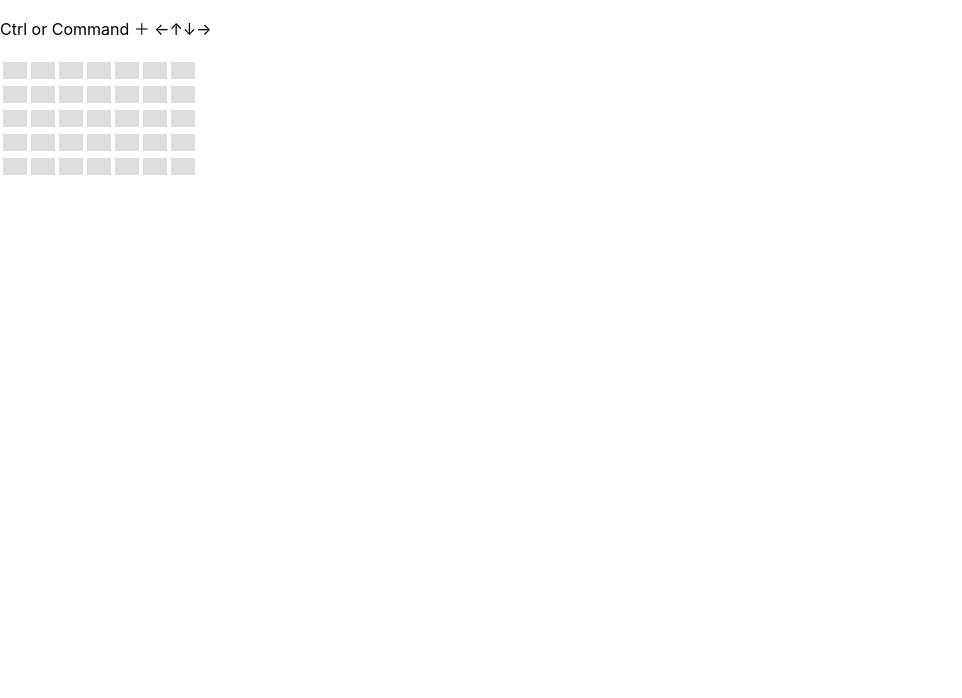
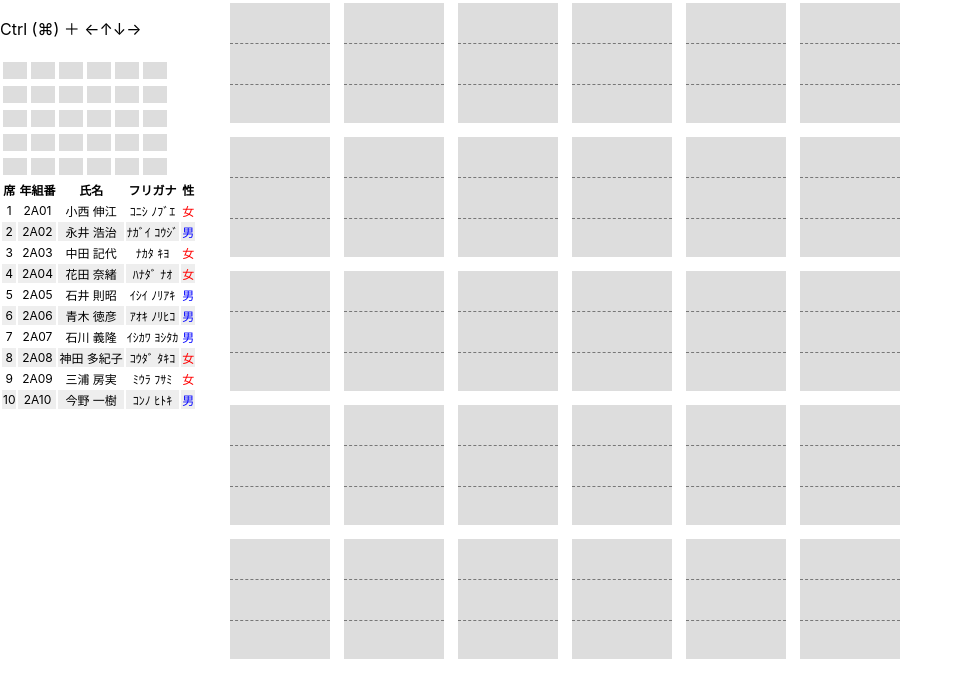
Before and after one commit to hf-since2021/seats_app, a React (Create React App) app in the folder sheets-web/: page / in a window 1280 px wide. Shown: the top 698 px of the page, without its empty margins (0-962 px from the left). Built offline with nearby package versions, Linux system fonts and the light colour scheme.

Commit message:
座席の配置機能(大枠)実装

```diff
--- a/sheets-web/src/App.js
+++ b/sheets-web/src/App.js
@@ -1,12 +1,42 @@
 import React, { useState } from "react";
+import SheetTable from "./components/SheetTable"
 
 const App = () => {
-  const tableSize = [5,7];
+  const tableSize = [5,6];
   const rowIndex    = [...Array(tableSize[0]).keys()];
   const columnIndex = [...Array(tableSize[1]).keys()];
-  const sheets0 = rowIndex.map(()=>columnIndex.map(()=>{}));
-  const [sheets, setSheets] = useState(sheets0);
-  // console.log(sheets[1][2])
+  const sheet0 = rowIndex.map(()=>columnIndex.map(()=>{}));
+  const [sheet, setSheet] = useState(sheet0);
+
+  const studentList = [
+    {id:1, gcn:"2A01", name:"小西 伸江", kana:"ｺﾆｼ ﾉﾌﾞｴ", sex:"女"},
+    {id:2, gcn:"2A02", name:"永井 浩治", kana:"ﾅｶﾞｲ ｺｳｼﾞ", sex:"男"},
+    {id:3, gcn:"2A03", name:"中田 記代", kana:"ﾅｶﾀ ｷﾖ", sex:"女"},
+    {id:4, gcn:"2A04", name:"花田 奈緒", kana:"ﾊﾅﾀﾞ ﾅｵ", sex:"女"},
+    {id:5, gcn:"2A05", name:"石井 則昭", kana:"ｲｼｲ ﾉﾘｱｷ", sex:"男"},
+    {id:6, gcn:"2A06", name:"青木 徳彦", kana:"ｱｵｷ ﾉﾘﾋｺ", sex:"男"},
+    {id:7, gcn:"2A07", name:"石川 義隆", kana:"ｲｼｶﾜ ﾖｼﾀｶ", sex:"男"},
+    {id:8, gcn:"2A08", name:"神田 多紀子", kana:"ｺｳﾀﾞ ﾀｷｺ", sex:"女"},
+    {id:9, gcn:"2A09", name:"三浦 房実", kana:"ﾐｳﾗ ﾌｻﾐ", sex:"女"},
+    {id:10, gcn:"2A10", name:"今野 一樹", kana:"ｺﾝﾉ ﾋﾄｷ", sex:"男"}
+  ];
+
+  const searchValue = (arr, searchObj) => {
+    const values = arr.map(x => x[Object.keys(searchObj)[0]]);
+    return values.indexOf(Object.values(searchObj)[0]);
+  };
+
+  const studentArrangement0 = rowIndex.map((r)=>columnIndex.map((c)=>{
+    const index = searchValue(studentList, {id: sheet0[r][c]});
+    if(index > -1){
+      return {gcn: studentList[index].gcn, name: studentList[index].name, kana: studentList[index].kana}
+    }else{
+      return {gcn: "　", name: "　", kana: "　"}
+    }
+  }));
+
+  const [studentArrangement, setStudentArrangement] = useState(studentArrangement0);
+
   const selectText = (e)=>{e.target.select()};
   const moveFocus = (e) => {
     const cellId = e.target.id.split("-").map(Number);
@@ -17,7 +47,6 @@ const App = () => {
             e.preventDefault();
             cellId[0] --;
             document.getElementById(cellId.join("-")).focus();
-            document.getElementById(cellId.join("-")).select();
           };
           break;
         case "ArrowLeft":
@@ -46,25 +75,73 @@ const App = () => {
   };
   const changeValue = (e) => {
     const cellId = e.target.id.split("-").map(Number);
-    sheets0[cellId[0]][cellId[1]] = Number(e.target.value);
-    setSheets(sheets0);
-    console.log(sheets)
+    const newSheet = [...sheet];
+    newSheet[cellId[0]][cellId[1]] = Number(e.target.value);
+    setSheet(newSheet);
+
+    const index = searchValue(studentList, {id: Number(e.target.value)});
+    const newStudentArrangement = [...studentArrangement];
+    if(index > -1){
+      newStudentArrangement[cellId[0]][cellId[1]] = {gcn: studentList[index].gcn, name: studentList[index].name, kana: studentList[index].kana}
+    }else{
+      newStudentArrangement[cellId[0]][cellId[1]] = {gcn: "　", name: "　", kana: "　"}
+    }
+    setStudentArrangement(newStudentArrangement);
+    console.log(studentArrangement);
   };
+
+  // props: rowIndex, columnIndex, selectText, moveFocus, sheet, changeValue
   return (
-    <table className="sheet-table">
+    <>
+      <div style={{display: "table"}}>
+        <div style={{display: "table-cell", "padding-right": "30px", "vertical-align": "top"}}>
+          <SheetTable
+            rowIndex={rowIndex}
+            columnIndex={columnIndex}
+            selectText={selectText}
+            moveFocus={moveFocus}
+            sheet={sheet}
+            changeValue={changeValue}
+          />
+          <table className="student-list">
+            <thead>
+              <tr>
+                <th>席</th>
+                <th>年組番</th>
+                <th>氏名</th>
+                <th>フリガナ</th>
+                <th>性</th>
+              </tr>
+            </thead>
             <tbody>
-        {rowIndex.map((r,i)=>{
+              {studentList.map((student,key)=>{
                 return(
-            <tr key={i}>
-              {columnIndex.map((c,j)=>{
+                  <tr key={key}>
+                    <td>{student.id}</td>
+                    <td>{student.gcn}</td>
+                    <td>{student.name}</td>
+                    <td>{student.kana}</td>
+                    <td style={student.sex=="女" ? {color: "red"} : {color: "blue"}}>{student.sex}</td>
+                  </tr>
+                )
+              })}
+            </tbody>
+          </table>
+        </div>
+        <div style={{display: "table-cell", "vertical-align": "top"}}>
+          <table>
+            <tbody>
+              {rowIndex.map((r,rowKey)=>{
                 return(
-                  <td key={j}>
-                    <input id={`${r}-${c}`}
-                           onFocus={selectText}
-                           onKeyDown={moveFocus}
-                           defaultValue={sheets[r][c]}
-                           onChange={changeValue}>
-                    </input>
+                  <tr key={rowKey}>
+                    {columnIndex.map((c,colKey)=>{
+                      return(
+                        <td key={colKey}>
+                          <div className="arrangement-card">
+                            <p className="gcn" >{studentArrangement[r][c].gcn}</p>
+                            <p className="name">{studentArrangement[r][c].name}</p>
+                            <p className="kana">{studentArrangement[r][c].kana}</p>
+                          </div>
                         </td>
                       )
                     })}
@@ -73,7 +150,10 @@ const App = () => {
               })}
             </tbody>
           </table>
+        </div>
+      </div>
+    </>
   );
 }
-// if(e.nativeEvent.key=="ArrowDown"){console.log("↓")}
+
 export default App;
--- /dev/null
+++ b/sheets-web/src/components/SheetTable.js
@@ -0,0 +1,31 @@
+const SheetTable = (props) => {
+  // props: rowIndex, columnIndex, selectText, moveFocus, sheet, changeValue
+  return (
+    <>
+      <p>Ctrl (⌘) ＋ ←↑↓→</p>
+      <table className="sheet-table">
+        <tbody>
+          {props.rowIndex.map((r,rowKey)=>{
+            return(
+              <tr key={rowKey}>
+                {props.columnIndex.map((c,colKey)=>{
+                  return(
+                    <td key={colKey}>
+                      <input id={`${r}-${c}`}
+                            onFocus={props.selectText}
+                            onKeyDown={props.moveFocus}
+                            defaultValue={props.sheet[r][c]}
+                            onChange={props.changeValue} />
+                    </td>
+                  )
+                })}
+              </tr>
+            )
+          })}
+        </tbody>
+      </table>
+    </>
+  );
+}
+
+export default SheetTable;
--- a/sheets-web/src/index.css
+++ b/sheets-web/src/index.css
@@ -21,10 +21,49 @@ code {
   background-color: #DDDDDD;
   width: 20px;
   border: 0;
-  ime-mode: disabled;
 }
 
 .sheet-table input:focus {
   background-color: #BBBBBB;
   outline: 0;
 }
+
+.student-list th {
+  font-size: 12px;
+}
+
+.student-list td {
+  font-size: 12px;
+  text-align: center;
+  background: #eee;
+}
+
+.student-list tr:nth-child(odd) td {
+	background: #fff;
+}
+
+.arrangement-card {
+  background-color: #DDDDDD;
+  margin: 0 10px 10px 0;
+  width: 100px;
+  height: 120px;
+  position: relative;
+}
+
+.shadow-gray {
+  box-shadow: 0px 0px 0px 5px rgba(128, 128, 128, 0.5);
+}
+
+.arrangement-card > .gcn {
+  border-bottom: 1px dashed #777777;
+}
+
+.arrangement-card > .name {
+  border-bottom: 1px dashed #777777;
+}
+
+.arrangement-card > p {
+  margin: 0;
+  padding: 0 5px;
+  line-height: 40px;
+}
--- a/sheets-web/src/index.js
+++ b/sheets-web/src/index.js
@@ -7,8 +7,7 @@ import reportWebVitals from './reportWebVitals';
 const root = ReactDOM.createRoot(document.getElementById('root'));
 root.render(
   <React.StrictMode>
-    <p>Ctrl or Command ＋ ←↑↓→</p>
-    <App key={""}/>
+    <App />
   </React.StrictMode>
 );
 
```
Lines whose indentation alone changed are shown as unchanged.
